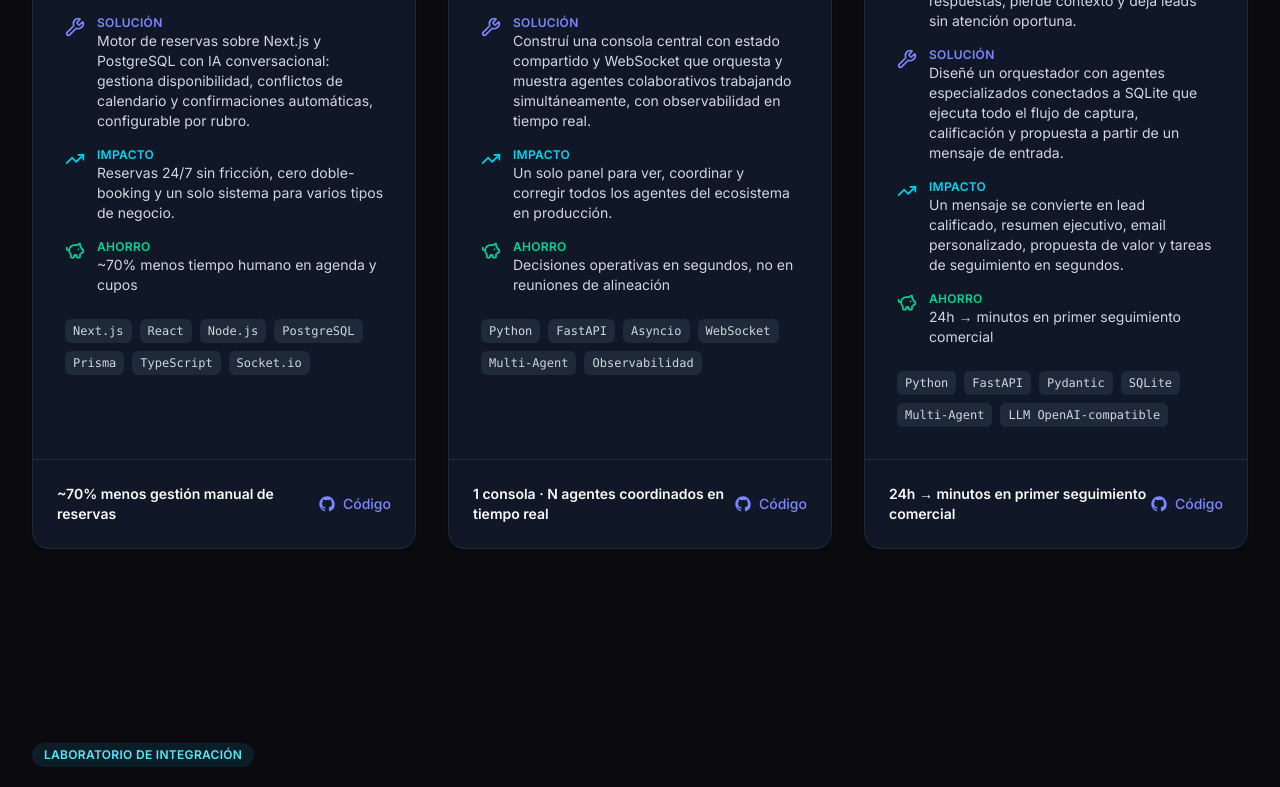
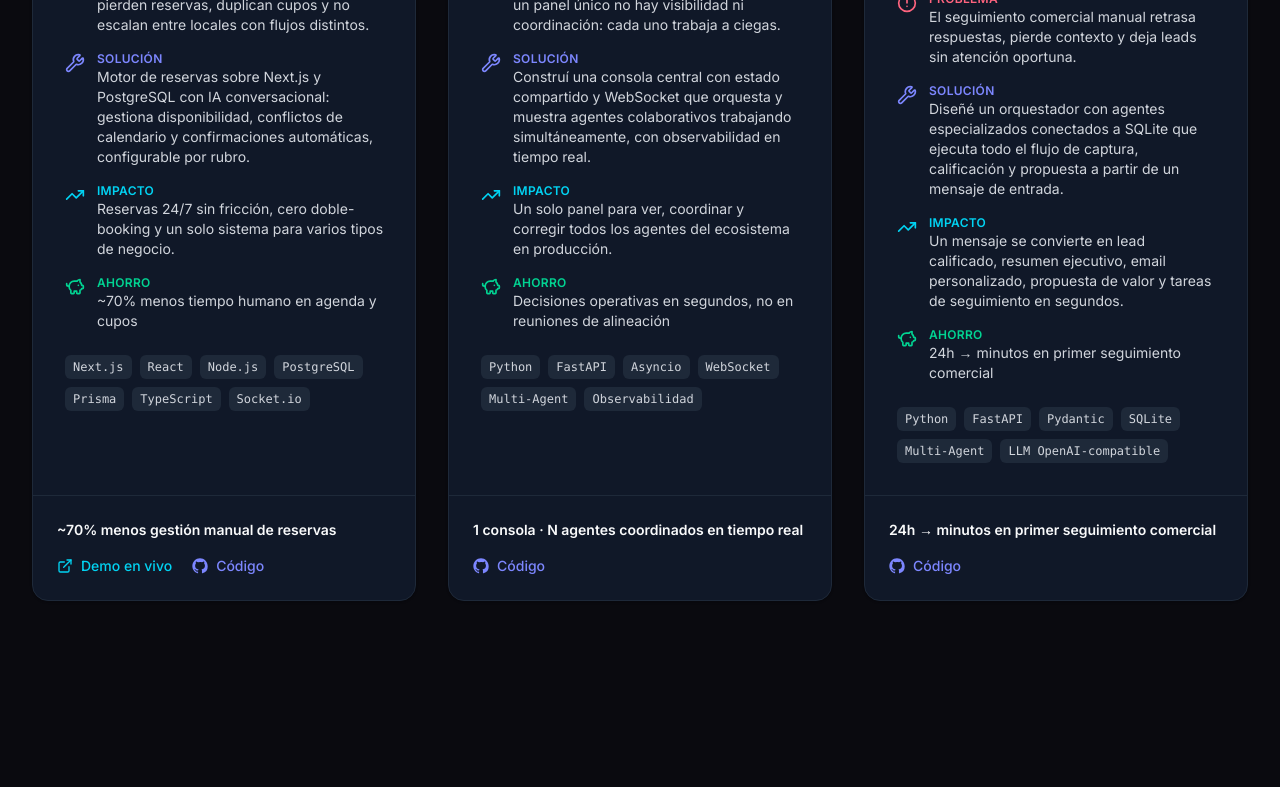
Before and after one commit to MWarrior715/portfolio-agentic, a React (Vite) app: page / in a window 1280 px wide. Shown: the part 2950-3737 px from the top of the page. Built offline with nearby package versions, Linux system fonts and the light colour scheme.

Commit message:
feat(projects): conditional Demo button — surfaces live deploy, auto-shows when demoUrl set

```diff
--- a/src/components/projects/ProjectCard.tsx
+++ b/src/components/projects/ProjectCard.tsx
@@ -1,13 +1,14 @@
 // Portafolio agéntico · AI Product Builder
 import { motion } from 'framer-motion';
 import { type Variants } from 'framer-motion';
-import { AlertCircle, PiggyBank, TrendingUp, Wrench } from 'lucide-react';
+import { AlertCircle, ExternalLink, PiggyBank, TrendingUp, Wrench } from 'lucide-react';
 import { type ProjectData } from '@/types';
 import { GitHubIcon } from '@/components/ui/GitHubIcon';
 
 interface ProjectCardProps {
   project: ProjectData;
   codeLabel: string;
+  demoLabel: string;
   caseLabels: {
     problem: string;
     solution: string;
@@ -24,7 +25,8 @@ interface CaseStep {
   accent: string;
 }
 
-export function ProjectCard({ project, codeLabel, caseLabels, variants }: ProjectCardProps) {
+export function ProjectCard({ project, codeLabel, demoLabel, caseLabels, variants }: ProjectCardProps) {
+  const hasDemo = project.demoUrl && project.demoUrl !== '#';
   const caseSteps: CaseStep[] = [
     { icon: AlertCircle, label: caseLabels.problem, text: project.problem, accent: 'text-rose-600 dark:text-rose-400' },
     { icon: Wrench, label: caseLabels.solution, text: project.solution, accent: 'text-indigo-600 dark:text-indigo-400' },
@@ -78,10 +80,22 @@ export function ProjectCard({ project, codeLabel, caseLabels, variants }: Projec
         </div>
       </div>
 
-      <div className="mt-auto flex items-center justify-between border-t border-gray-200 p-6 dark:border-gray-800">
-        <span className="text-sm font-semibold text-gray-900 dark:text-gray-50">
+      <div className="mt-auto border-t border-gray-200 p-6 dark:border-gray-800">
+        <p className="mb-4 text-sm font-semibold text-gray-900 dark:text-gray-50">
           {project.metric}
-        </span>
+        </p>
+        <div className="flex items-center gap-5">
+          {hasDemo && (
+            <a
+              href={project.demoUrl}
+              target="_blank"
+              rel="noopener noreferrer"
+              className="inline-flex items-center gap-2 text-sm font-medium text-cyan-600 transition-colors hover:text-cyan-700 dark:text-cyan-400 dark:hover:text-cyan-300"
+            >
+              <ExternalLink className="h-4 w-4" />
+              {demoLabel}
+            </a>
+          )}
           <a
             href={project.githubUrl}
             target="_blank"
@@ -92,6 +106,7 @@ export function ProjectCard({ project, codeLabel, caseLabels, variants }: Projec
             {codeLabel}
           </a>
         </div>
+      </div>
     </motion.article>
   );
 }
--- a/src/components/sections/Projects.tsx
+++ b/src/components/sections/Projects.tsx
@@ -51,6 +51,7 @@ export function Projects() {
               key={project.id}
               project={project}
               codeLabel={t.projects.codeLabel}
+              demoLabel={t.projects.demoLabel}
               caseLabels={t.projects.caseLabels}
               variants={fadeInUp}
             />
--- a/src/data/translations.ts
+++ b/src/data/translations.ts
@@ -54,6 +54,7 @@ const es = {
     subtitle:
       'Cada caso sigue el mismo formato: problema real, solución arquitectónica, impacto medido y ahorro cuantificado.',
     codeLabel: 'Código',
+    demoLabel: 'Demo en vivo',
     caseLabels: {
       problem: 'Problema',
       solution: 'Solución',
@@ -135,6 +136,7 @@ const en: typeof es = {
     subtitle:
       'Every case follows the same format: real problem, architectural solution, measured impact, and quantified savings.',
     codeLabel: 'Code',
+    demoLabel: 'Live demo',
     caseLabels: {
       problem: 'Problem',
       solution: 'Solution',
```
Lines whose indentation alone changed are shown as unchanged.
